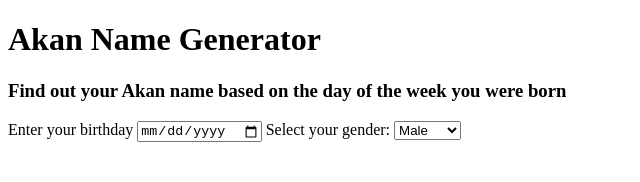
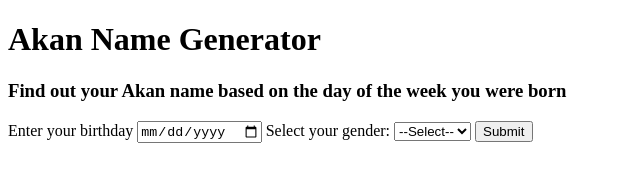
Before and after one commit to bidenjoe1/Akan-names, a plain HTML site: page index.html in a window 1280 px wide. Shown: the whole page, without its empty margins (0-640 px from the left). Drawn offline with Linux system fonts and the light colour scheme.

Commit message:
Changed select to not be option and add submit button

```diff
--- a/index.html
+++ b/index.html
@@ -14,10 +14,18 @@
         <label for="birthdate">Enter your birthday</label>
         <input type="date" id="birthdate" required>
         <label for="gender">Select your gender:</label>
-        <select name="" id="gender">
+        <select name="gender" id="gender" required>
+            <option value="" disabled selected>--Select--</option>
             <option value="male">Male</option>
             <option value="female">Female</option>
-            </select>
+        </select>
+
+
+            <button type="submit">Submit</button>
+
+            </form>
+
+
 
 
 
```
